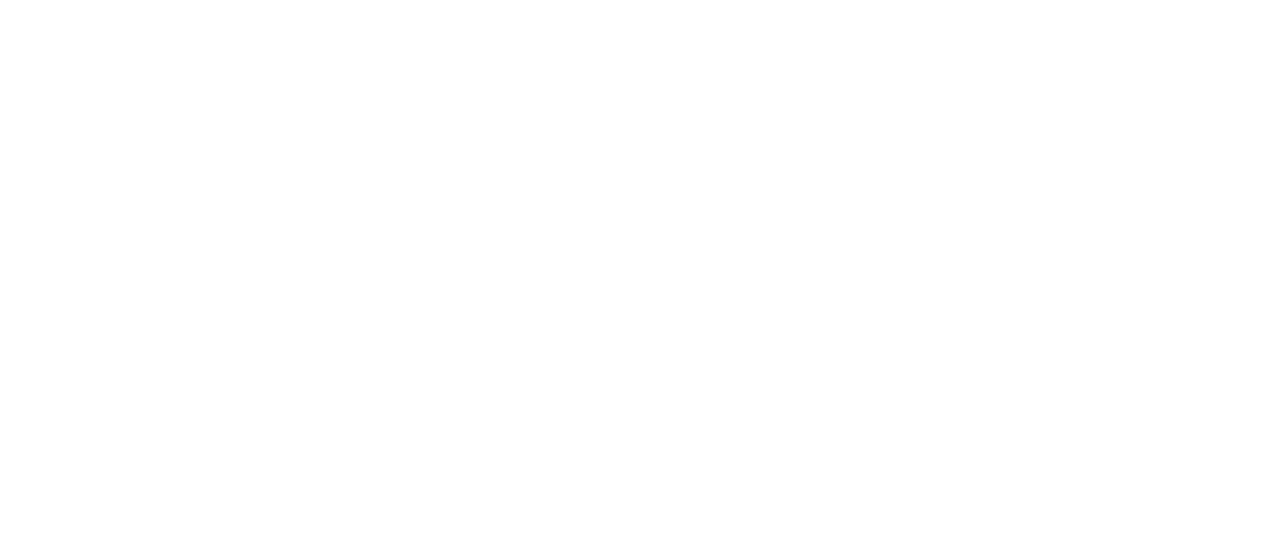
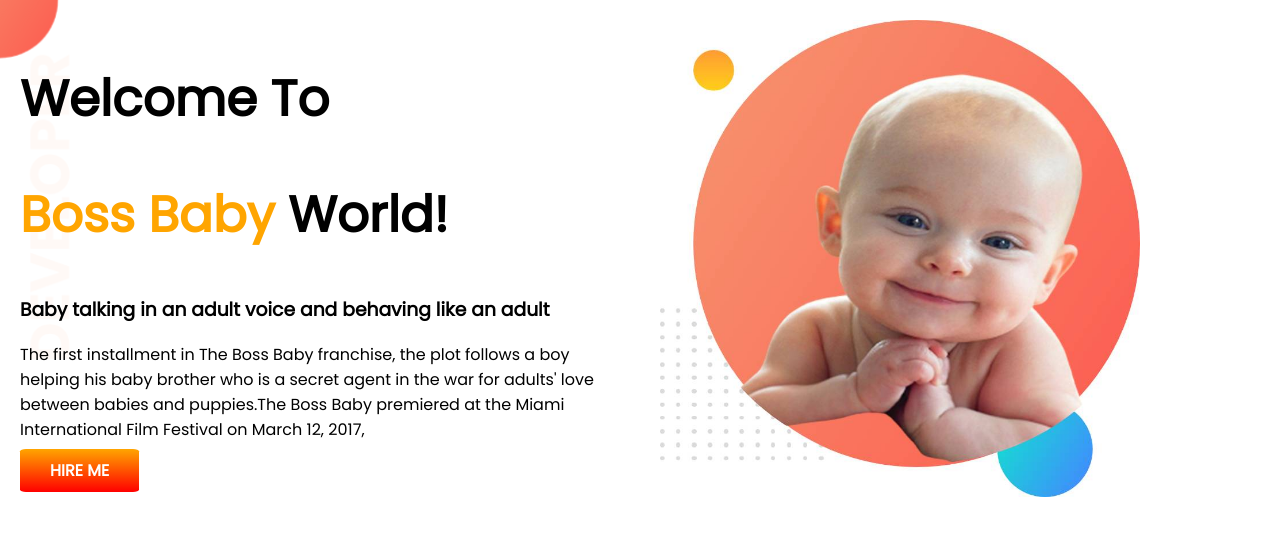
Before and after one commit to ShahRafayel/developer-portfolio-2, a plain HTML site: page index.html in a window 1280 px wide. Drawn offline with Linux system fonts and the light colour scheme.

Commit message:
top baner added

```diff
--- a/index.html
+++ b/index.html
@@ -1,12 +1,35 @@
 <!DOCTYPE html>
 <html lang="en">
+
 <head>
     <meta charset="UTF-8">
     <meta http-equiv="X-UA-Compatible" content="IE=edge">
     <meta name="viewport" content="width=device-width, initial-scale=1.0">
-    <title>rafayel portfolio</title><link rel="stylesheet" href="style.css">
+    <title>rafayel portfolio</title>
+    <link rel="preconnect" href="https://fonts.googleapis.com">
+    <link rel="preconnect" href="https://fonts.gstatic.com" crossorigin>
+    <link href="https://fonts.googleapis.com/css2?family=Poppins&display=swap" rel="stylesheet">
+    <link rel="stylesheet" href="style.css">
+
+
 </head>
+
 <body>
+    <section class="top-banner">
+        <div class="half-width">
+            <h1>Welcome To</h1>
+            <h1><span class="orange-color">Boss Baby</span> World!</h1>
+            <h3>Baby talking in an adult voice and behaving like an adult</h3>
+            <p>The first installment in The Boss Baby franchise, the plot follows a boy helping his baby brother who is
+                a
+                secret agent in the war for adults' love between babies and puppies.The Boss Baby premiered at the Miami
+                International Film Festival on March 12, 2017,</p>
+            <a class="link-button" target="blank" href="https://www.linkedin.com/in/shah-rafayel-85a001225/">HIRE ME</a>
+        </div>
 
+
+        <div class="half-width"><img src="images/baby-bg1.jpg" alt=""></div>
+    </section>
 </body>
+
 </html>
--- a/style.css
+++ b/style.css
@@ -0,0 +1,34 @@
+body{
+    font-family: 'Poppins', sans-serif;
+    margin: 0;
+}
+h1{
+    font-size: 50px;
+}
+.orange-color{
+    color: orange;
+}
+section{
+    display: flex;
+}
+.half-width{
+    width: 50%;
+    padding: 20px;
+}
+.half-width img{
+    width: 80%;
+}
+.link-button{
+    text-decoration: none;
+    background-image: linear-gradient(orange,red);
+    color: white;
+    font-weight: 700;
+    padding: 10px 30px;
+    border-radius: 5%;
+
+}
+.top-banner{
+    background-image: url(images/top-banner.png);
+    background-repeat: no-repeat;
+
+}
```
Also changed, not shown: images/baby-bg1.jpg (added), images/baby-bg2.jpg (added), images/dream-bg.png (added), images/exp-bg.png (added), images/jhankar.png (added), images/jhankar2.png (added), images/my-bg.png (added), images/my-bg2.png (added), images/top-banner.png (added).
